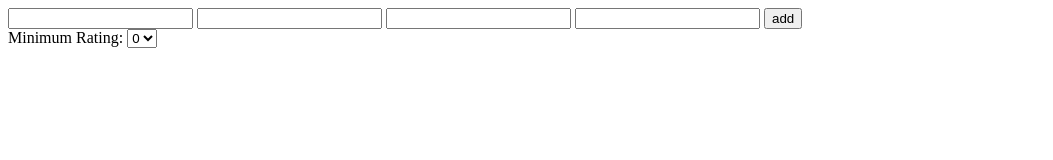
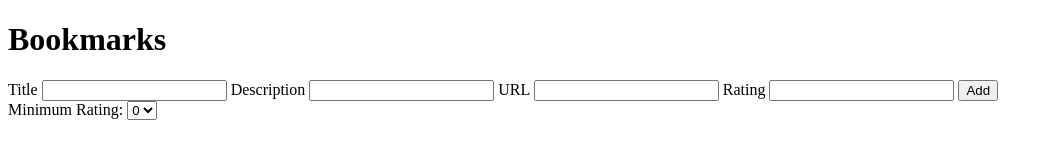
Before and after one commit to thinkful-ei20/hiram-bookmarks-app, a plain HTML site: page index.html in a window 1280 px wide. Shown: the whole page, without its empty margins (0-1053 px from the left). Drawn offline with nearby package versions, Linux system fonts and the light colour scheme; no server answers.

Commit message:
changes to fit a11y

```diff
--- a/index.html
+++ b/index.html
@@ -10,14 +10,31 @@
 </head>
 
 <body>
-  <form id="js-add-bookmark-form">
+  <header role="banner">
+    <h1>Bookmarks</h1>
+  </header>
+  <main role="main">
+      <form role="form" id="js-add-bookmark-form">
+          <label aria-label="title">
+            Title
             <input type="text" name="title" id="" required>
+          </label>
+          <label aria-label="description">
+            Description
             <input type="text" name="desc" id="">
+          </label>
+          <label>
+            URL
             <input type="text" name="url" id="" required>
+          </label>
+          <label>
+            Rating
             <input type="number" name="rating" id="">
-    <input type="submit" value="add">
+          </label>
+          <button role="button" type="submit">Add</button>
         </form>
-  <label>Minimum Rating:
+        <label>
+          Minimum Rating:
           <select class="js-rating-filter">
             <option value="0">0</option>
             <option value="1">1</option>
@@ -28,7 +45,8 @@
           </select>
         </label>
         <p id="err-msg"></p>
-  <div class="js-bookmarks-list"></div>
+        <ul class="js-bookmarks-list"></ul>
+  </main>
 
   <script src="https://code.jquery.com/jquery-3.3.1.min.js"></script>
   <script src="./js/api.js"></script>
--- a/js/bookmarks.js
+++ b/js/bookmarks.js
@@ -11,7 +11,7 @@ const Bookmarks = (function() {
     }
     return `
       <li class="js-bookmark-element bookmark-item" data-id="${bookmark.id}">
-        <h3>${bookmark.title} - ${bookmark.rating}</h3>
+        <h2>${bookmark.title} - ${bookmark.rating}</h2>
         ${details}
         <div class="bookmark-item-controls">
           <button role="button" class="bookmark-delete js-bookmark-delete">
```
Lines whose indentation alone changed are shown as unchanged.
